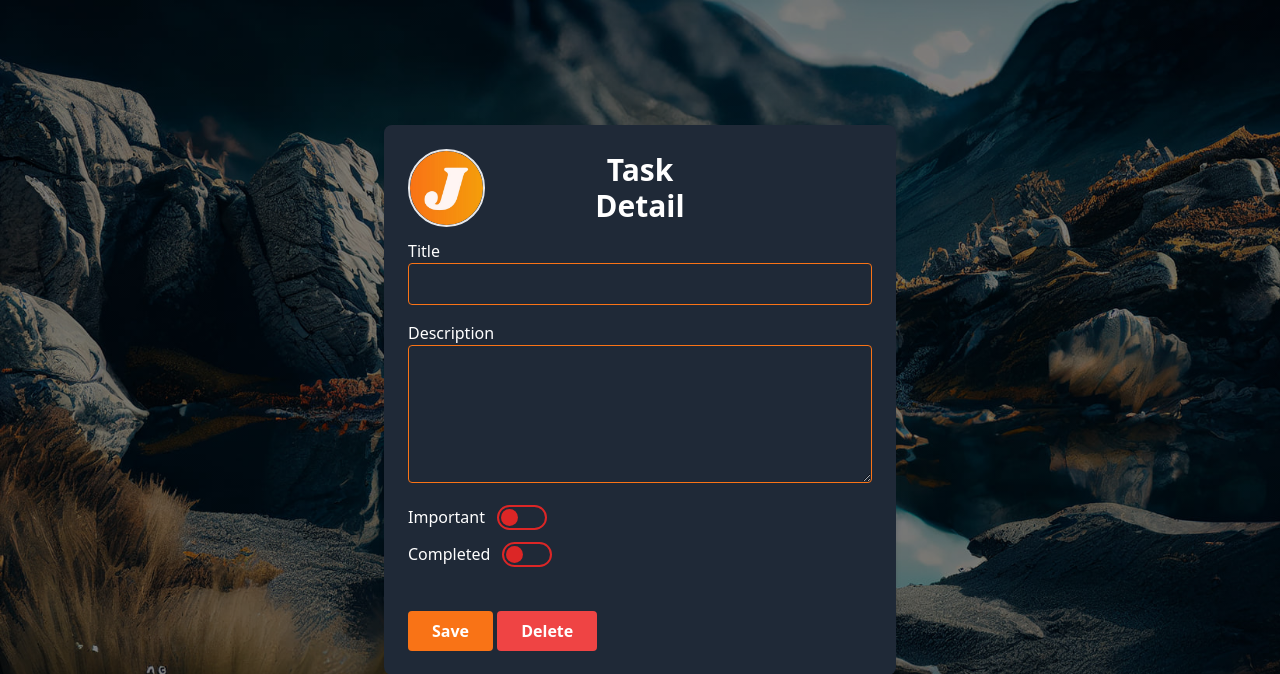
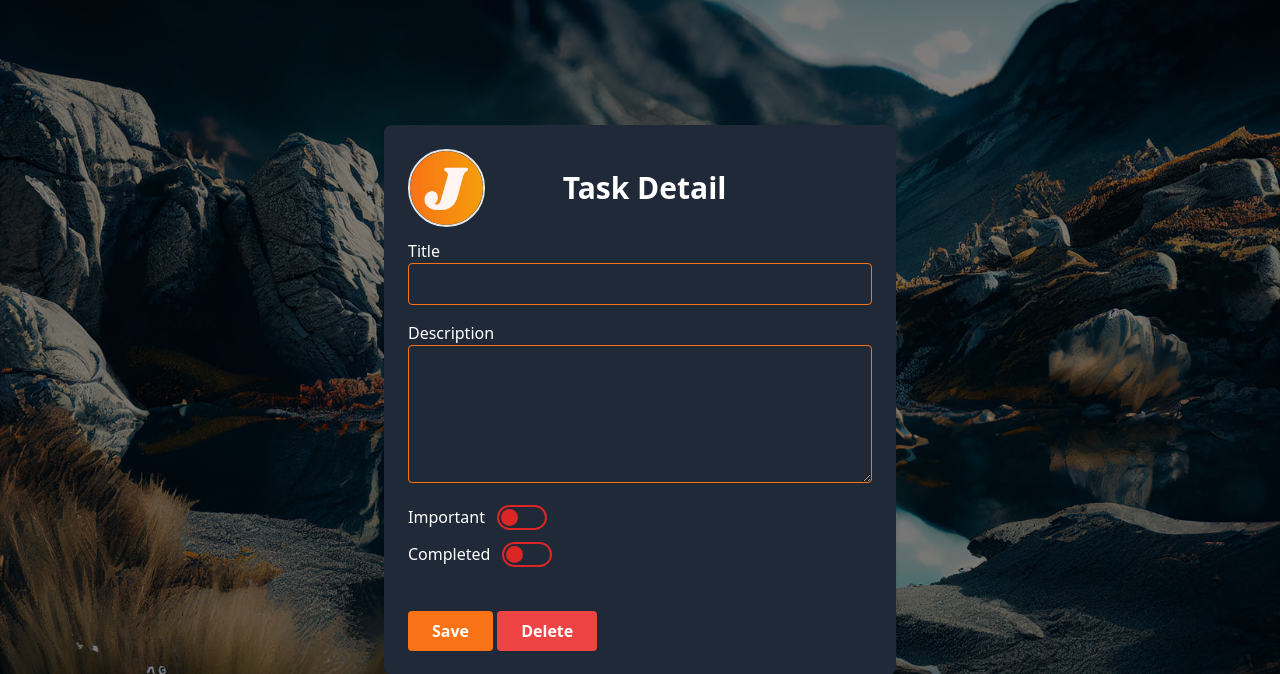
Before and after one commit to JuanJose-JG/DJango-Task_Manager, a Django app: template tasks/templates/task_detail.html in a window 1280 px wide. Shown: the top 674 px of the page. Run offline with Django 4.2, Linux system fonts and the light colour scheme; the template is opened without the code that fills it, so the values that code supplies are empty; style sheets or scripts are compiled from the project's sources.

Commit message:
Actualización formularios

```diff
--- a/tasks/templates/create_task.html
+++ b/tasks/templates/create_task.html
@@ -10,7 +10,7 @@
     <div class="grid grid-cols-3 gap-2 items-center">
         <a href="{% url 'tasks' %}"><img class="border-2 rounded-full w-2/4" src="{% static 'img/logo.png' %}"></a>
 
-        <h1 class="text-center text-3xl font-semibold">Create Task</h1>
+        <h1 class="col-span-2 text-3xl font-semibold">Create Task</h1>
     </div>
 
     <form action="/tareas/crear/" method="POST">
--- a/tasks/templates/signin.html
+++ b/tasks/templates/signin.html
@@ -6,7 +6,7 @@
     <div class="grid grid-cols-3 items-center">
         <a href="{% url 'home' %}"><img class="border-2 rounded-full w-2/4" src="{% static 'img/logo.png' %}"></a>
 
-        <h1 class="text-center text-3xl font-semibold">Sign In</h1>
+        <h1 class="col-span-2 text-3xl font-semibold">Sign In</h1>
     </div>
 
     {% if error %}
--- a/tasks/templates/signup.html
+++ b/tasks/templates/signup.html
@@ -6,7 +6,7 @@
             <div class="grid grid-cols-3 items-center">
                 <a href="{% url 'home' %}"><img class="border-2 rounded-full w-2/4" src="{% static 'img/logo.png' %}"></a>
 
-                <h1 class="text-center text-3xl font-semibold">Sign Up</h1>
+                <h1 class="col-span-2 text-3xl font-semibold">Sign Up</h1>
             </div>
 
             {% if error %}
--- a/tasks/templates/task_detail.html
+++ b/tasks/templates/task_detail.html
@@ -6,11 +6,10 @@
 {% endblock %}
 
 {% block content %}
-
     <div class="grid grid-cols-3 items-center">
         <a href="{% url 'tasks' %}"><img class="border-2 rounded-full w-2/4" src="{% static 'img/logo.png' %}"></a>
 
-        <h1 class="text-center text-3xl font-semibold">Task Detail</h1>
+        <h1 class="col-span-2 text-3xl font-semibold">Task Detail</h1>
     </div>
 
     <form method="POST">
@@ -52,7 +51,7 @@
     <div class="hidden absolute w-full start-0 top-0 bottom-0 bg-black opacity-75" id="background">
     </div>
     <div class="absolute top-0 start-0 w-full h-screen flex justify-center items-center" id="alert">
-        <div class="max-w-xl bg-gray-800 rounded-lg p-10 text-center flex flex-col justify-center">
+        <div class="max-w-xl bg-gray-800 rounded-lg p-10 text-center flex flex-col justify-center" id="modal">
             <img class="w-1/3 mx-auto mb-5" src="{% static 'img/alert.svg' %}">
             <h1 class="text-neutral-200 text-4xl font-bold mb-3">Are you sure to delete this task?</h1>
             <p class="text-xl mb-5">Will be permanently eliminated</p>
```
